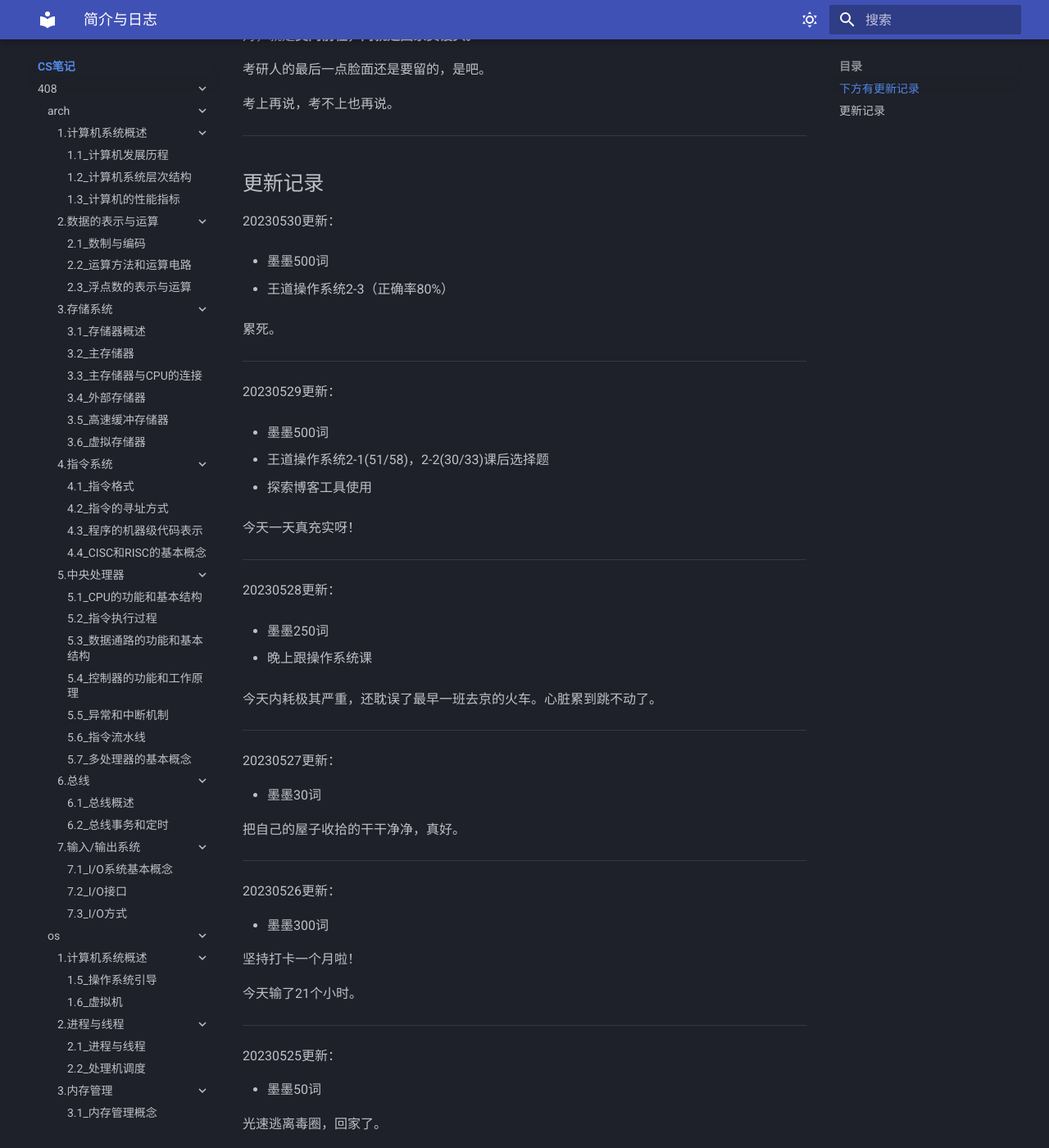
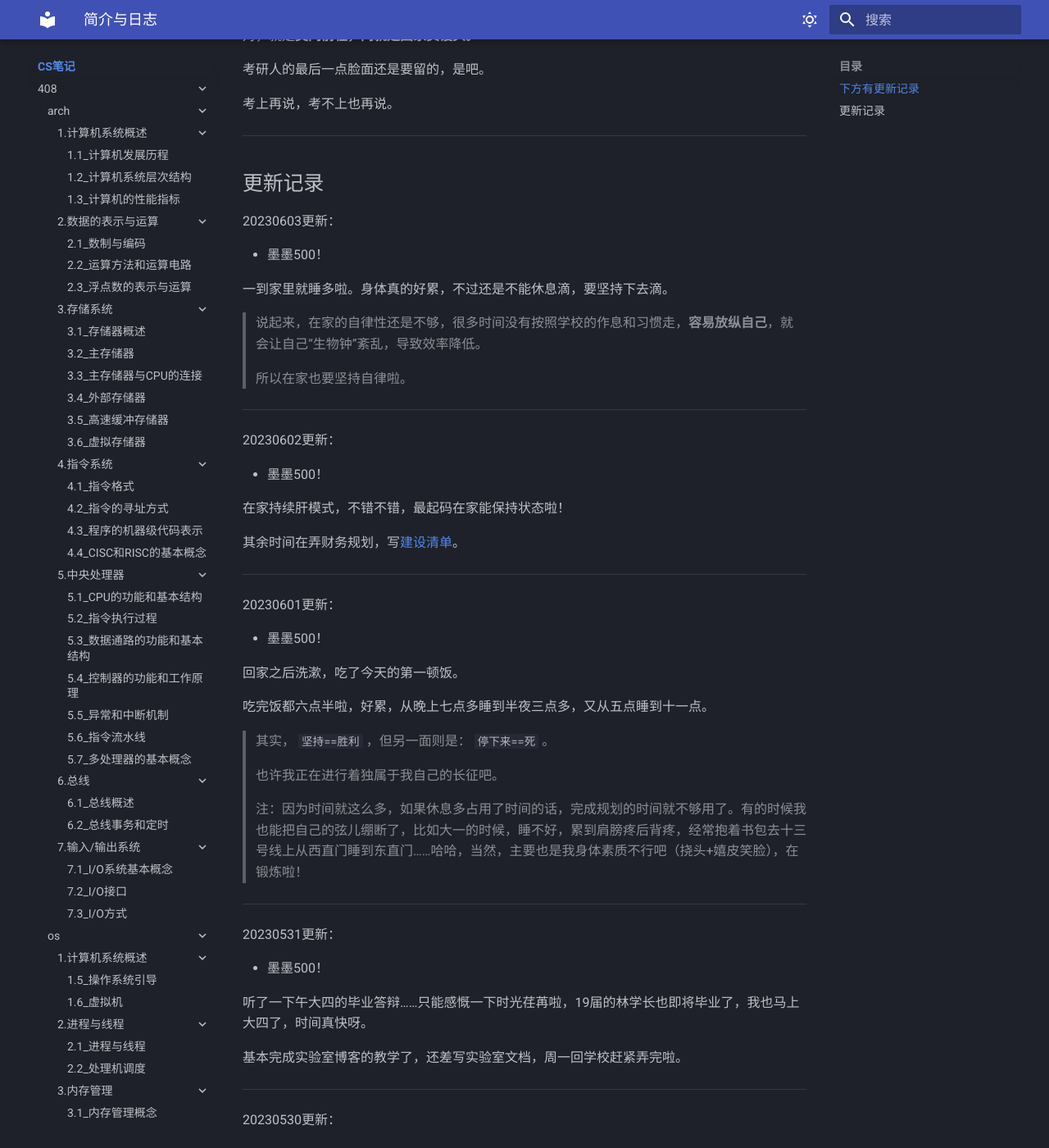
Before and after one commit to Haohahahaha/cs, an MkDocs documentation site: the page built from docs/index.md, in a window 1280 px wide and 1400 px high, scrolled down 1053 px. Shown: the whole window at 82% size. Built offline with MkDocs 1.6.1 and Material for MkDocs 9.7.7, drawn with Linux system fonts in a browser that asks for light colours.

Commit message:
2023-06-04_00:59:34 update from iPad-Air3-iSH

```diff
--- a/docs/index.md
+++ b/docs/index.md
@@ -55,6 +55,54 @@
 <a id="update"></a>
 
 ## 更新记录
+
+20230603更新：
+
+- 墨墨500！
+
+一到家里就睡多啦。身体真的好累，不过还是不能休息滴，要坚持下去滴。
+
+> 说起来，在家的自律性还是不够，很多时间没有按照学校的作息和习惯走，**容易放纵自己**，就会让自己“生物钟”紊乱，导致效率降低。
+>
+> 所以在家也要坚持自律啦。
+
+---
+
+20230602更新：
+
+- 墨墨500！
+
+在家持续肝模式，不错不错，最起码在家能保持状态啦！
+
+其余时间在弄财务规划，写[建设清单](http://chat.haohaha.cn/construction/construction/)。
+
+---
+
+20230601更新：
+
+- 墨墨500！
+
+回家之后洗漱，吃了今天的第一顿饭。
+
+吃完饭都六点半啦，好累，从晚上七点多睡到半夜三点多，又从五点睡到十一点。
+
+> 其实， `坚持==胜利` ，但另一面则是： `停下来==死` 。
+>
+> 也许我正在进行着独属于我自己的长征吧。
+>
+> 注：因为时间就这么多，如果休息多占用了时间的话，完成规划的时间就不够用了。有的时候我也能把自己的弦儿绷断了，比如大一的时候，睡不好，累到肩膀疼后背疼，经常抱着书包去十三号线上从西直门睡到东直门……哈哈，当然，主要也是我身体素质不行吧（挠头+嬉皮笑脸），在锻炼啦！
+
+---
+
+20230531更新：
+
+- 墨墨500！
+
+听了一下午大四的毕业答辩……只能感慨一下时光荏苒啦，19届的林学长也即将毕业了，我也马上大四了，时间真快呀。
+
+基本完成实验室博客的教学了，还差写实验室文档，周一回学校赶紧弄完啦。
+
+---
 
 20230530更新：
 
```
